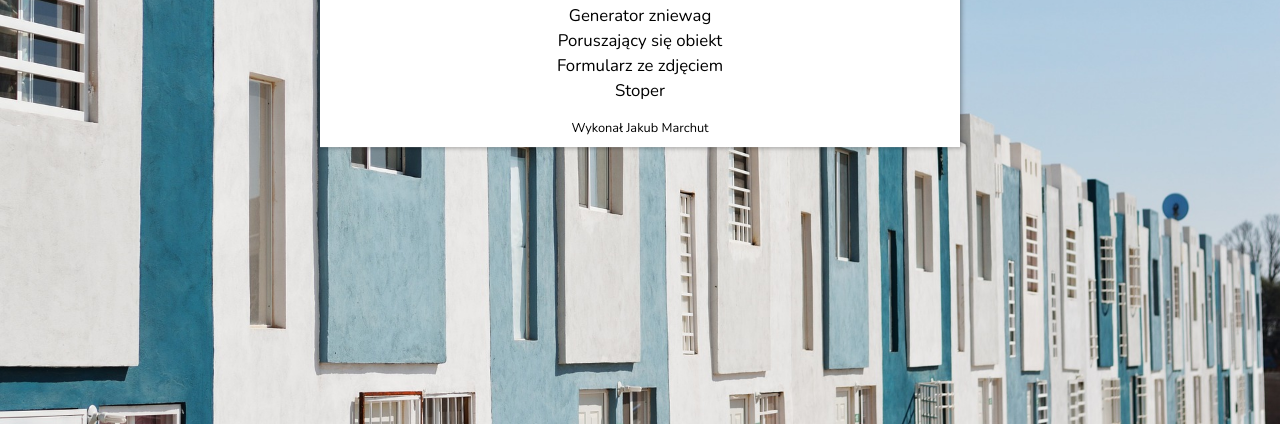
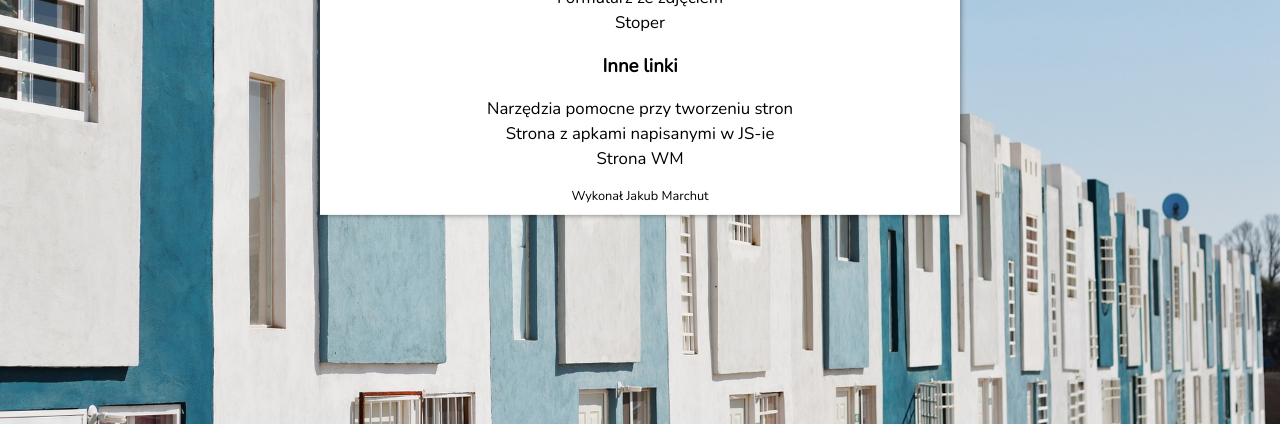
Before and after one commit to kubamarchut/kubamarchut.github.io, a plain HTML site: page index.html in a window 1280 px wide. Shown: the part 376-800 px from the top of the page. Drawn offline with nearby package versions, Linux system fonts and the light colour scheme.

Commit message:
Add files via upload

```diff
--- /dev/null
+++ b/fajne-narzedzia/main.css
@@ -0,0 +1,54 @@
+
+    @import url('https://fonts.googleapis.com/css?family=Nunito');
+
+    h1 {
+        margin: 20px 0;
+        color: #5a263a;
+    }
+    h1 a{
+      color: inherit;
+    }
+
+    * {
+        box-sizing: border-box;
+    }
+    html{
+        height: 100vh;
+    }
+
+    body {
+        background: #f4dbd8;
+        text-align: center;
+        font-family: 'Nunito', sans-serif;
+    }
+    a{
+        text-decoration: none;
+        color: #a26769;
+        transition: .2s color ease-in-out;
+    }
+    a:hover{
+        color: #6d2e46;
+    }
+    ul{
+        list-style-type: none;
+        padding: 0;
+        font-size: 1.05em;
+    }
+    li{
+        margin: 2px 0;
+    }
+    div {
+        box-shadow: 0 0 5px 1px rgba(0, 0, 0, .4);
+        background: #fff;
+        width: 50%;
+        min-width: 310px;
+        position: absolute;
+        top: 50%;
+        left: 50%;
+        transform: translate(-50%, -50%);
+        padding: 20px 20px 10px 20px;
+    }
+
+    footer {
+        font-size: .8em;
+    }
--- a/index.html
+++ b/index.html
@@ -69,6 +69,12 @@
             <li><a href="formularz/">Formularz ze zdjęciem</a></li>
             <li><a href="stoper/">Stoper</a></li>
         </ul>
+        <h3>Inne linki</h3>
+        <ul>
+            <li><a href="fajne-narzedzia/">Narzędzia pomocne przy tworzeniu stron</a></li>
+            <li><a href="http://mwskm.cba.pl/">Strona z apkami napisanymi w JS-ie</a></li>
+            <li><a href="http://realbus.pl/mwskm/mb">Strona WM</a></li>
+        </ul>
         <footer>Wykonał Jakub Marchut</footer>
     </div>
 </body>
```
Also changed, not shown: fajne-narzedzia/index.html (added, +30 -0 lines), fajne-narzedzia/desert-1101123.jpg (added).
